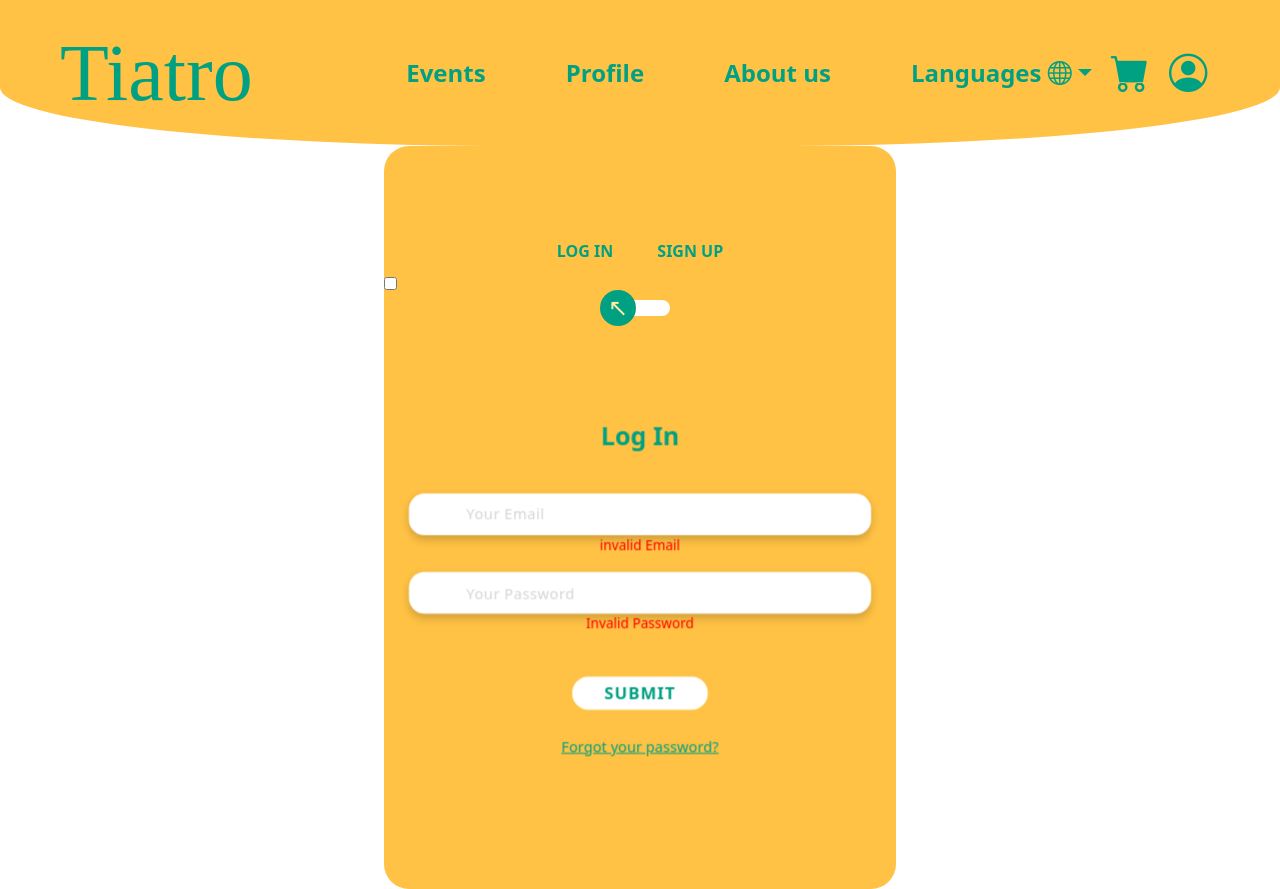
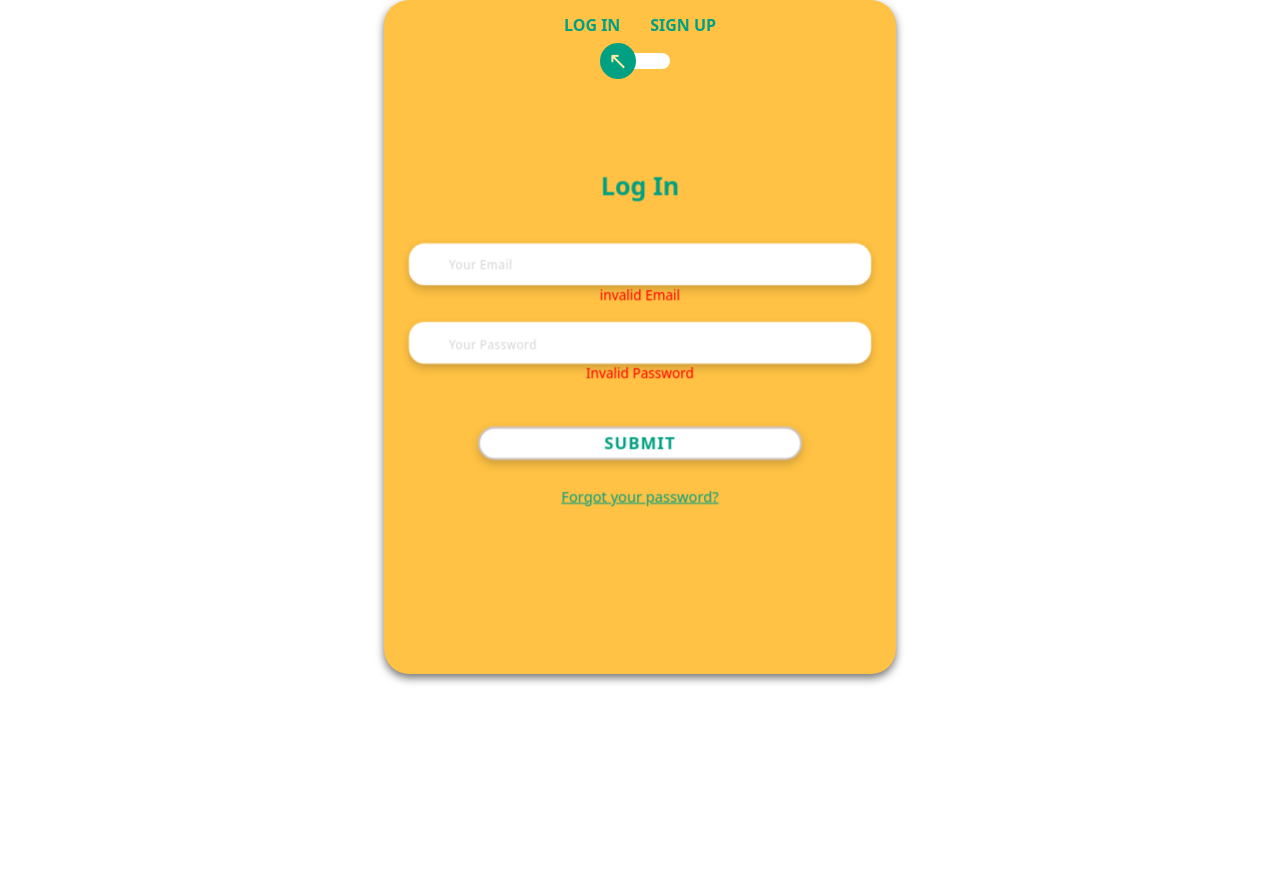
Before and after one commit to ahmed-hussiba/Event-Reservation, an Angular app in the folder Frontend/: page / in a window 1280 px wide. After the commit the page ends 800 px from the top, so only its background shows below. Built offline with nearby package versions, Linux system fonts and the light colour scheme; a small style sheet from the web is missing; a web font is replaced by a local one.

Commit message:
SignIn Finalized

```diff
--- a/Frontend/src/Components/reg-login/reg-login.component.css
+++ b/Frontend/src/Components/reg-login/reg-login.component.css
@@ -15,10 +15,14 @@ body {
   align-items: center;
 }
 
+.main-header {
+  font-size: 1em;
+}
+
 /* gender radio buttons */
 .form-check-input[type="radio"] {
-  width: 1.5em;
-  height: 1.5em;
+  width: 1rem;
+  height: 1rem;
   margin-right: 0.5em;
   background-color: #00A082;
 }
@@ -42,15 +46,16 @@ h4 {
   font-weight: 600;
   color: #00A082;
 }
+
 h6 span {
-  padding: 0 20px;
+  padding: 0 1vw;
   text-transform: uppercase;
   font-weight: 700;
   color: #00A082;
 }
 
-.checkbox:checked + label,
-.checkbox:not(:checked) + label {
+.checkbox:checked+label,
+.checkbox:not(:checked)+label {
   position: relative;
   display: block;
   text-align: center;
@@ -62,8 +67,9 @@ h6 span {
   cursor: pointer;
   background-color: white;
 }
-.checkbox:checked + label:before,
-.checkbox:not(:checked) + label:before {
+
+.checkbox:checked+label:before,
+.checkbox:not(:checked)+label:before {
   position: absolute;
   display: block;
   width: 36px;
@@ -81,25 +87,34 @@ h6 span {
   font-size: 24px;
   transition: all 0.5s ease;
 }
-.checkbox:checked + label:before {
+
+.checkbox:checked+label:before {
   transform: translateX(44px) rotate(-270deg);
 
 }
 
 
-[type="checkbox"]:checked,.card-back{
-  display: flex;
+[type="checkbox"]:checked,
+.visibility-controller {
+  display: flex !important;
+  /* display: flex ; */
+
 }
 
-[type="checkbox"]:checked,.card-front{
+
+[type="checkbox"]:checked,
+.card-front {
   display: none;
 }
 
-[type="checkbox"]:not(:checked), .card-back {
+[type="checkbox"]:not(:checked),
+.visibility-controller {
   display: none;
+
 }
 
-[type="checkbox"]:not(:checked), .card-front {
+[type="checkbox"]:not(:checked),
+.card-front {
   display: flex;
 }
 
@@ -107,8 +122,8 @@ h6 span {
 [type="checkbox"]:checked,
 [type="checkbox"]:not(:checked) {
 
-  /* position: absolute;
-  left: -9999px; */
+  position: absolute;
+  left: -9999px;
 }
 
 .section {
@@ -117,21 +132,23 @@ h6 span {
   background-color: #FFC244;
 }
 
-.mainSection{
-    width: 40VW;
-    border-radius: 25px;
-    padding-bottom: 15px;
+.mainSection {
+  width: 40VW;
+  border-radius: 25px;
+  padding-bottom: 15px;
+  box-shadow: 0 4px 8px 0 rgba(21, 21, 21, 0.6);
 }
 
 .card-3d-wrap {
   position: relative;
   width: 440px;
   max-width: 100%;
-  min-height: 450px;
+  min-height: 65vh;
   transform-style: preserve-3d;
   perspective: 800px;
   margin-bottom: 60px;
 }
+
 .card-3d-wrapper {
   width: 100%;
   height: 100%;
@@ -141,6 +158,7 @@ h6 span {
   transform-style: preserve-3d;
   transition: all 600ms ease-in;
 }
+
 .card-front,
 .card-back {
   width: 100%;
@@ -151,10 +169,55 @@ h6 span {
 }
 
 .card-back {
+  display: flex;
+  align-items: center;
+  flex-direction: column;
+}
+
+.card-back .section {
+  text-align: center;
+  margin: auto;
+}
+
+.card-back .form-style {
+  height: 30px;
+  margin-bottom: 1vh;
+
+}
+
+.form-check {
+  display: inline-block;
+}
+
+.gender-inputs {
+  display: flex;
+  width: 100%;
+  align-items: center;
+  justify-content: space-evenly;
+}
+
+.custom-upload {
+  width: 70%;
+  height: 5vh ;
+  /* font-weight: 300; */
+  border: 1px solid rgb(95, 93, 93);
+  margin: auto 1vw;
+}
+
+.custom-upload p {
+  font-size: 0.5rem;
+  margin: auto;
+}
+
+.back-submit-btn {
+  margin-top: 35px;
+}
+
+.card-back {
   transform: rotateY(180deg);
 }
 
-.checkbox:checked ~ .card-3d-wrap .card-3d-wrapper {
+.checkbox:checked~.card-3d-wrap .card-3d-wrapper {
   transform: rotateY(180deg);
 
 }
@@ -169,9 +232,10 @@ h6 span {
   z-index: 20;
   display: block;
 }
+
 .form-style {
-  padding: 13px 20px;
-  padding-left: 55px;
+  padding: 13px 1vw 13px 3vw;
+
   height: 40px;
   width: 100%;
   font-weight: 500;
@@ -186,6 +250,7 @@ h6 span {
   transition: all 200ms linear;
   box-shadow: 0 4px 8px 0 rgba(21, 21, 21, 0.2);
 }
+
 .form-style:focus,
 .form-style:active {
   border: none;
@@ -198,6 +263,7 @@ h6 span {
   opacity: 0.7;
   -webkit-transition: all 200ms linear;
   transition: all 200ms linear;
+  font-size: 0.7rem;
 }
 
 .form-group input:focus::placeholder {
@@ -206,15 +272,44 @@ h6 span {
   transition: all 200ms linear;
 }
 
+/* input[type="radio"] {
+  width: 5vw;
+  height: 5vh;
+} */
+
+.signup-upload {
+  display: flex;
+  flex-wrap: wrap;
+  /* flex-direction: column; */
+  justify-content: center;
+  align-items: center;
+  gap: 5px;
+  width: 100%;
+}
+
+.signup-upload>* {
+  flex-shrink: 0;
+}
+
+.upload-svg {
+  width: 10%;
+}
+
+.upload-btn {
+  width: 40%;
+  font-size: 0.7em;
+}
 
 
 .btn {
   border-radius: 16px;
+  border: 2px solid rgb(206, 195, 195);
   height: 32px;
-  font-size: 16px;
+  width: 70%;
+  min-width: fit-content;
+  font-size: 1rem;
   font-weight: 750;
   text-transform: uppercase;
-  padding: 0 30px;
   letter-spacing: 1px;
   display: inline-flex;
   align-items: center;
@@ -222,12 +317,17 @@ h6 span {
   text-align: center;
   background-color: white;
   color: #00A082;
+  box-shadow: 0 4px 8px 0 rgba(21, 21, 21, 0.2);
 }
+
+
+
 .btn:active,
 .btn:focus {
   background-color: #00A082;
   color: white;
 }
+
 .btn:hover {
   background-color: #00A082;
   color: white;
--- a/Frontend/src/Components/reg-login/reg-login.component.html
+++ b/Frontend/src/Components/reg-login/reg-login.component.html
@@ -3,15 +3,15 @@
 
   <div class="section mainSection ">
 
-    <div class="d-flex justify-content-center mt-5 w-100 ">
-      <h6 class="mb-0 pb-3 mt-5"><span>Log In </span><span>Sign Up</span></h6>
+    <div class="d-flex justify-content-center w-100 ">
+      <h6 class="mt-3 main-header"><span>Log In </span><span>Sign Up</span></h6>
     </div>
 
 
     <input class="checkbox" type="checkbox" id="reg-log" name="reg-log" />
     <label for="reg-log"></label>
 
-  <div class="card-3d-wrap mx-auto mt-5 w-100">
+    <div class="card-3d-wrap mx-auto w-100">
       <div class="card-3d-wrapper">
         <div class="card-front">
           <div class="center-wrap">
@@ -55,32 +55,43 @@
         </div>
         <div class="card-back">
           <div class="center-wrap">
-          <div class="section m-auto text-center w-50">
-            <h4 class="pb-3">Sign Up</h4>
-            <div class="form-group mb-2">
+            <!-- <div class="section m-auto text-center w-50"> -->
+            <div class="section ">
+              <!-- <h4 class="pb-3">Sign Up</h4> -->
+              <h4 class="">Sign Up</h4>
+              <!-- <div class="form-group mb-2 visibility-controller"> -->
+              <div class="form-group">
                 <input type="email" name="logemail" class="form-style" placeholder="Your Email" id="logemail"
                   autocomplete="off" />
               </div>
 
+              <!-- <div class="form-group visibility-controller"> -->
               <div class="form-group">
                 <input type="text" name="logname" class="form-style" placeholder="your username" id="logname"
                   autocomplete="off" />
               </div>
 
-            <div class="form-group mt-2">
+              <!-- <div class="form-group mt-2 visibility-controller"> -->
+              <div class="form-group ">
                 <input type="password" name="logpass" class="form-style" placeholder="Your Password" id="logpass"
                   autocomplete="off" />
               </div>
 
-            <div class="form-group d-flex mt-2">
+
+              <!-- <div class="form-group d-flex mt-2 "> -->
+              <div class="form-group">
                 <input type="text" name="logCity" class="form-style me-2" placeholder="City" autocomplete="off" />
                 <input type="text" name="logCountry" class="form-style" placeholder="Country" autocomplete="off" />
+
               </div>
-            <div class="d-flex justify-content-evenly mt-3">
-              <div class="form-check d-flex align-items-center">
+              <!-- <div class="d-flex justify-content-evenly mt-3"> -->
+              <div class="gender-inputs">
+                <!-- <div class="form-check d-flex align-items-center"> -->
+                <div class="form-check">
                   <input class="form-check-input" type="radio" name="flexRadioDefault" id="flexRadioDefault1" />
                   <label class="form-check-label" for="flexRadioDefault1">
-                  <svg xmlns="http://www.w3.org/2000/svg" viewBox="0 0 128 128" width="40px" height="40px">
+                    <svg xmlns="http://www.w3.org/2000/svg" class="visibility-controller" viewBox="0 0 128 128"
+                      width="1.5rem" height="1.5rem">
                       <path fill="#fff" d="M64 37A23 23 0 1 0 64 83A23 23 0 1 0 64 37Z" />
                       <path fill="#dfe8f4"
                         d="M26.9,115.6C34.3,102.7,48.1,94,64,94h0c15.9,0,29.7,8.7,37.1,21.6L101,119H27L26.9,115.6z" />
@@ -89,10 +100,12 @@
                     </svg>
                   </label>
                 </div>
-              <div class="form-check d-flex align-items-center">
+                <!-- <div class="form-check d-flex align-items-center visibility-controller"> -->
+                <div class="form-check ">
                   <input class="form-check-input" type="radio" name="flexRadioDefault" id="flexRadioDefault2" checked />
                   <label class="form-check-label" for="flexRadioDefault2">
-                  <svg xmlns="http://www.w3.org/2000/svg" viewBox="0 0 128 128" width="40px" height="40px">
+                    <svg xmlns="http://www.w3.org/2000/svg" class="visibility-controller" viewBox="0 0 128 128"
+                      width="1.5rem" height="1.5rem">
                       <path fill="#fff"
                         d="M87 59.7c0 12.7-10.3 23-23 23s-23-10.3-23-23V32.3l46 5.5V59.7zM101.1 115.6C93.7 102.7 79.9 94 64 94h0c-15.9 0-29.7 8.7-37.1 21.6L27 119h74L101.1 115.6z" />
                       <path fill="#444b54"
@@ -102,17 +115,26 @@
                 </div>
               </div>
 
-            <div class="mt-2 d-flex justify-content-evenly align-items-center">
-              <svg xmlns="http://www.w3.org/2000/svg" viewBox="0 0 512 512" width="32px"
-                height="32px">
+              <!-- <div class="mt-2 d-flex justify-content-evenly align-items-center visibility-controller"> -->
+              <div class="signup-upload">
+                <div class="upload-svg">
+                  <svg xmlns="http://www.w3.org/2000/svg" viewBox="0 0 512 512" width="1rem" height="1rem">
                     <path
                       d="M220.6 121.2L271.1 96 448 96v96H333.2c-21.9-15.1-48.5-24-77.2-24s-55.2 8.9-77.2 24H64V128H192c9.9 0 19.7-2.3 28.6-6.8zM0 128V416c0 35.3 28.7 64 64 64H448c35.3 0 64-28.7 64-64V96c0-35.3-28.7-64-64-64H271.1c-9.9 0-19.7 2.3-28.6 6.8L192 64H160V48c0-8.8-7.2-16-16-16H80c-8.8 0-16 7.2-16 16l0 16C28.7 64 0 92.7 0 128zM168 304a88 88 0 1 1 176 0 88 88 0 1 1 -176 0z" />
                   </svg>
-              <div class="w-50">
-                <input type="file">
                 </div>
+                <!-- <div class="w-50 visibility-controller "> -->
+                  <!-- <label class="custom-upload">Choose</label> -->
+                  <button class="custom-upload"><p>Choose Image</p></button>
+                  <!-- <input class="upload-btn" type="file" > -->
               </div>
-            <a href="#" class="btn mt-4">submit</a>
+
+
+
+              <div class="back-submit-btn">
+                <!-- <a href="#" class="btn mt-4 ">submit</a> -->
+                <a href="#" class="btn ">submit</a>
+              </div>
             </div>
           </div>
         </div>
--- a/Frontend/src/app/app.component.html
+++ b/Frontend/src/app/app.component.html
@@ -1,7 +1,7 @@
 <!-- <app-header></app-header> -->
 <!-- <app-user-header-links></app-user-header-links> -->
 <!-- <app-guest-header-links></app-guest-header-links> -->
-<app-user-header-links></app-user-header-links>
+<!-- <app-user-header-links></app-user-header-links> -->
 <!-- <app-guest-header-links></app-guest-header-links> -->
 <!-- <app-reg-login></app-reg-login> -->
 <app-reg-login></app-reg-login>
```
Lines whose indentation alone changed are shown as unchanged.
